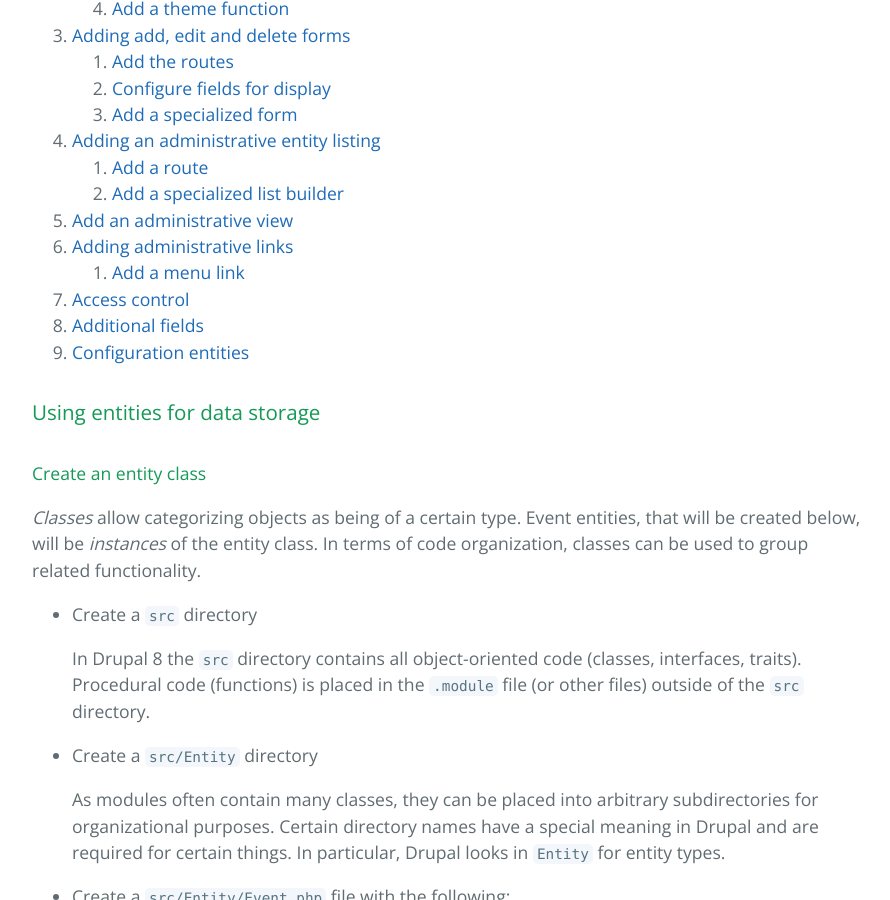
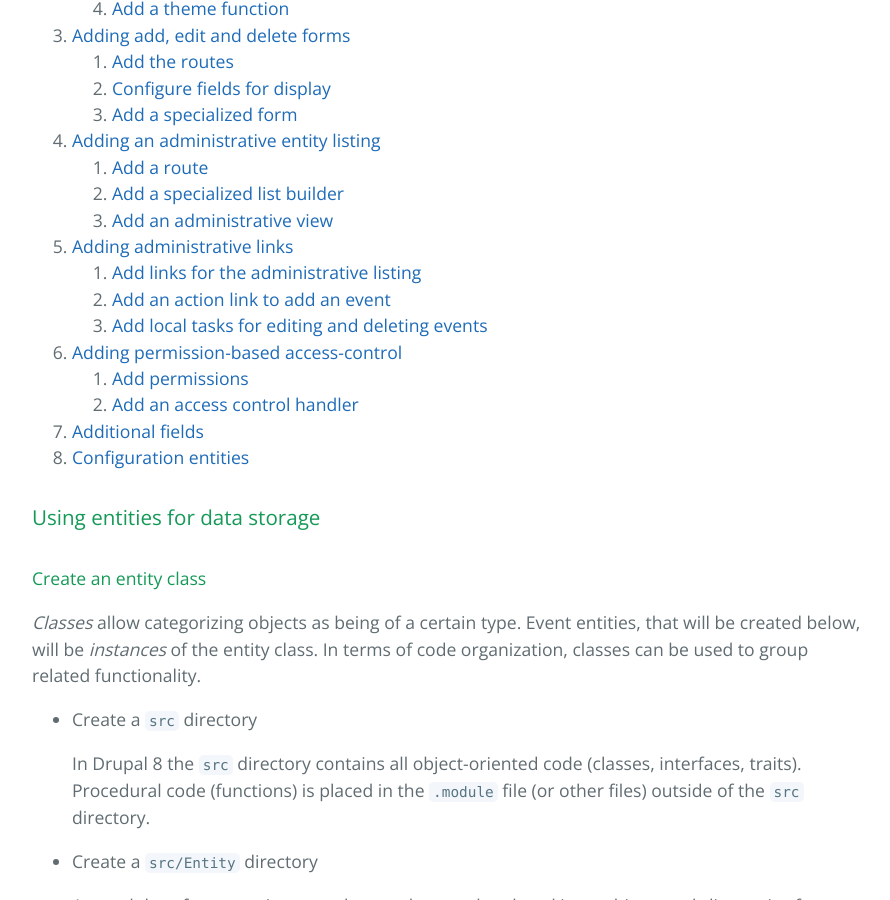
Before and after one commit to drupal-entity-training/event, a Jekyll site: the page built from index.md, in a window 1280 px wide and 900 px high, scrolled down 1062 px. Shown: the whole window, without its empty margins (192-1082 px from the left). Built offline with Jekyll 4.4.1, drawn with Linux system fonts in a browser that asks for light colours; some of the changed text lies outside the part shown.

Commit message:
Fix the heading-levels so the table of contents is correct

````diff
--- a/index.md
+++ b/index.md
@@ -1133,7 +1133,7 @@ displayed unless explicitly configured to.
   The redirect to the front page that happened above is only a fallback in case
   no `collection` route exists.
 
-### Add an administrative view
+#### Add an administrative view
 
 While a specialized entity list builder has the benefit of being re-usable one
 can also take advantage of Drupal's _Views_ module to create an administrative
@@ -1184,12 +1184,12 @@ listing of events.
 
   * A "sticky" table header
 
-## Adding administrative links
+### Adding administrative links
 
 To provide a usable and integrated administration experience the different pages
 need to be connected and enriched with Drupal's standard administrative links.
 
-### Add a menu link
+#### Add links for the administrative listing
 
 * Add an `event.links.menu.yml` file with the following:
 
@@ -1221,6 +1221,8 @@ need to be connected and enriched with Drupal's standard administrative links.
 
 * Verify that the _Events_ local task appears on `/admin/content`
 
+#### Add an action link to add an event
+
 * Add an `event.links.action.yml` file with the following:
 
   ```ỳaml
@@ -1237,6 +1239,8 @@ need to be connected and enriched with Drupal's standard administrative links.
 * Verify that the _Add event_ action link appears on `/admin/content/events`
 
 * Add an event
+
+#### Add local tasks for editing and deleting events
 
 * Add the following to `event.links.task.yml`:
 
@@ -1263,20 +1267,24 @@ need to be connected and enriched with Drupal's standard administrative links.
 
 <!-- TODO: Add contextual links -->
 
-## Access control
+### Adding permission-based access-control
 
-* Add the following to `event.permissions.yml`:
+#### Add permissions
 
-  ```yaml
-  create events:
-    title: 'Create events'
-  delete events:
-    title: 'Delete events'
-  edit events:
-    title: 'Edit events'
-  view events:
-    title: 'View events'
-  ```
+Add the following to `event.permissions.yml`:
+
+```yaml
+create events:
+  title: 'Create events'
+delete events:
+  title: 'Delete events'
+edit events:
+  title: 'Edit events'
+view events:
+  title: 'View events'
+```
+
+#### Add an access control handler
 
 * Add a `src/Access` directory
 
@@ -1339,7 +1347,7 @@ need to be connected and enriched with Drupal's standard administrative links.
   * `create events`, `edit events`, or `delete events` do not grant
     access to `/admin/content/events`
 
-## Additional fields
+### Additional fields
 
 * Add the following to `src/Entity/Event.php`:
 
@@ -1416,7 +1424,7 @@ need to be connected and enriched with Drupal's standard administrative links.
 
   * `changed` and `owner` columns created
 
-## Configuration entities
+### Configuration entities
 
 * Create a `src/Entity/EventType.php` with the following:
 
````
